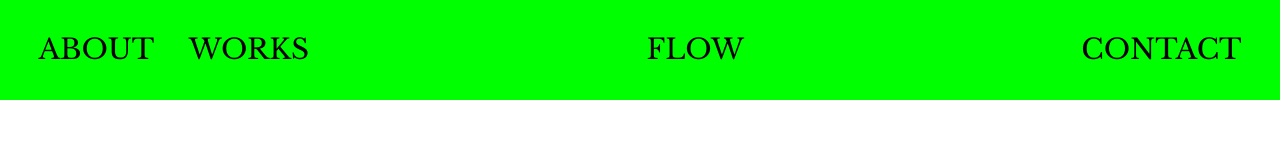
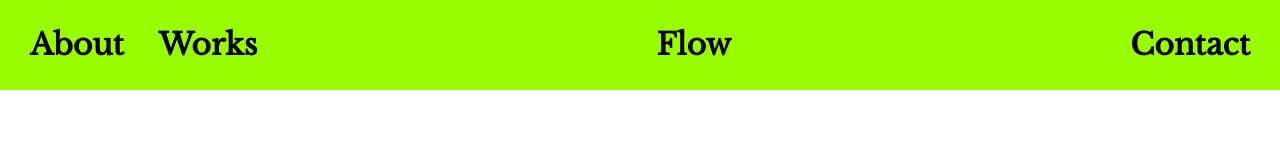
Before and after one commit to bulkybobby/FLOW, a plain HTML site: page index.html in a window 1280 px wide. Drawn offline with nearby package versions, Linux system fonts and the light colour scheme.

Commit message:
nav 업데이트

```diff
--- a/css/style.css
+++ b/css/style.css
@@ -1,130 +1,41 @@
-/* 구글폰트 폰트 */
-
-/*Libre Baskerville */
-@import url("https://fonts.googleapis.com/css2?family=Libre+Baskerville&display=swap");
-/*NOTO SANS KR*/
 @import url("https://fonts.googleapis.com/css2?family=Libre+Baskerville&family=Noto+Sans+KR&display=swap");
 
-/* 스크롤바 안보이게 */
-::-webkit-scrollbar {
-  display: none;
-}
-
-/* 여백 없이 꽉 채운 화면, 배경색상 적용, 폰트 패밀리 적용 */
 * {
-  padding: 0;
-  margin: 0;
+    box-sizing: border-box;
+    margin: 0;
 }
 
 body {
-  font-family: "Libre Baskerville", serif;
-
-  animation: fadein 2000ms ease-out;
-
-  -moz-animation: fadein 2000ms ease-out;
-  /* Firefox */
-
-  -webkit-animation: fadein 2000ms ease-out;
-  /* Safari and Chrome */
-
-  -o-animation: fadein 2000ms ease-out;
-  /* Opera */
+    font-family: "Libre Baskerville", serif;
 }
 
-@keyframes fadein {
-  from {
-    opacity: 0;
-  }
-
-  to {
-    opacity: 1;
-  }
-}
-
-@-moz-keyframes fadein {
-  /* Firefox */
-  from {
-    opacity: 0;
-  }
-
-  to {
-    opacity: 1;
-  }
-}
-
-@-webkit-keyframes fadein {
-  /* Safari and Chrome */
-  from {
-    opacity: 0;
-  }
-
-  to {
-    opacity: 1;
-  }
-}
-
-@-o-keyframes fadein {
-  /* Opera */
-  from {
-    opacity: 0;
-  }
-
-  to {
-    opacity: 1;
-  }
-}
-
-/* a클래스의 폰트 */
-
-a {
-  text-decoration: none;
-  color: black;
-  font-size: 28px;
-}
-
-p {
-  text-decoration: none;
-  color: black;
-  font-size: 20px;
-}
-
-.flow-header {
-  z-index: 3;
-  width: 100%;
-  height: 100px;
-  max-height: 100%;
-  position: fixed;
-  top: 0;
-  background-color: rgb(0, 255, 0);
+.nav-wrapper {
+    background-color: #98fd00;
+    padding: 30px;
 }
 
 .nav-menu {
-  margin: 0px 3%;
-  height: 100%;
-  max-width: 100%;
-  display: flex;
-  justify-content: center;
-  justify-content: space-between;
-  align-items: center;
+    text-align: center;
+    display: flex;
+    justify-content: space-between;
 }
 
-.nav-about,
-.nav-works {
-  display: inline-block;
+.flow-info dt:first-child {
+    margin-right: 30px;
 }
 
-.nav-about {
-  padding-right: 30px;
+.menu {
+    display: inline-block;
+    justify-content: space-between;
 }
 
-.mini-hamburger {
-  display: none;
-  position: absolute;
-  left: 3%;
+.menu a {
+    font-size: 30px;
+    font-weight: 700;
+    text-decoration: none;
+    color: #000;
 }
 
-.mini-contact {
-  display: none;
-  position: absolute;
-  right: 3%;
+.menu a:hover {
+    border-bottom: 3px solid #000;
 }
--- a/index.html
+++ b/index.html
@@ -1,61 +1,45 @@
 <!DOCTYPE html>
 <html lang="en">
-<meta charset="UTF-8">
+    <meta charset="UTF-8" />
 
     <head>
-    <meta http-equiv="X-UA-Compatible" content="IE=edge">
-    <meta name="viewport" content="width=device-width, initial-scale=1.0">
-    <link rel="shortcut icon" href="./images/favicon.ico" type="image/x-icon">
+        <meta http-equiv="X-UA-Compatible" content="IE=edge" />
+        <meta name="viewport" content="width=device-width, initial-scale=1.0" />
+        <link
+            rel="shortcut icon"
+            href="./images/favicon.ico"
+            type="image/x-icon"
+        />
 
         <!-- Vendor CSS -->
-    <link rel="stylesheet" href="https://cdnjs.cloudflare.com/ajax/libs/meyer-reset/2.0/reset.min.css">
-
+        <link
+            rel="stylesheet"
+            href="https://cdnjs.cloudflare.com/ajax/libs/meyer-reset/2.0/reset.min.css"
+        />
 
         <!-- FLOW CSS-->
-    <link rel="stylesheet" href="./css/style.css">
+        <link rel="stylesheet" href="./css/style.css" />
 
         <title>스튜디오 플로우 ㅣ STUDIO FLOW GRAPHICS</title>
-
     </head>
 
     <body>
-    <header>
-        <div class="flow-header">
-            <div class="nav-menu">
-                <div class="abwks-wrap">
-                    <div class="nav-about">
-                        <a href="./sub-about.html" type="_self">ABOUT</a>
+        <nav class="nav-wrapper">
+            <dl class="nav-menu">
+                <div class="flow-info">
+                    <dt class="menu"><a href="#">About</a></dt>
+                    <dt class="menu"><a href="#">Works</a></dt>
                 </div>
-                    <div class="nav-works">
-                        <a class="works-link" href="#" type="_self">WORKS</a>
-                    </div>
-                </div>
-                <div class="nav-logo">
-                    <div class="logo-contents">
-                        <a href="./index.html" type="_self">FLOW</a>
-                    </div>
-                </div>
-                <div class="nav-contact">
-                    <div class="contact-conents">
-                        <a href="/sub-contact.html" type="_self">CONTACT</a>
-                    </div>
-                </div>
-                <div class="mini-hamburger">
-                    <a href="/toogle-menu.html">
-                        <i class="fas fa-bars"></i>
-                    </a>
-                </div>
-                <div class="mini-contact">
-                    <a href="#">
-                        <i class="fas fa-comments"></i>
-                    </a>
-                </div>
-            </div>
-        </div>
-    </header>
+                <dt class="menu"><a href="#">Flow</a></dt>
+                <!-- <dt class="menu4"><a href="#">Workshop</a></dt> -->
+                <dt class="menu"><a href="#">Contact</a></dt>
+            </dl>
+        </nav>
 
         <!-- vendor JS  -->
-    <script src="https://kit.fontawesome.com/15c8f622ad.js" crossorigin="anonymous"></script>
+        <script
+            src="https://kit.fontawesome.com/15c8f622ad.js"
+            crossorigin="anonymous"
+        ></script>
     </body>
-
 </html>
```
Lines whose indentation alone changed are shown as unchanged.
